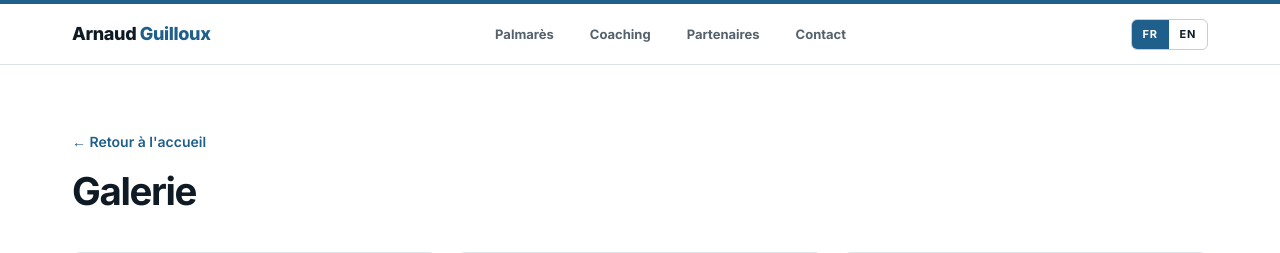
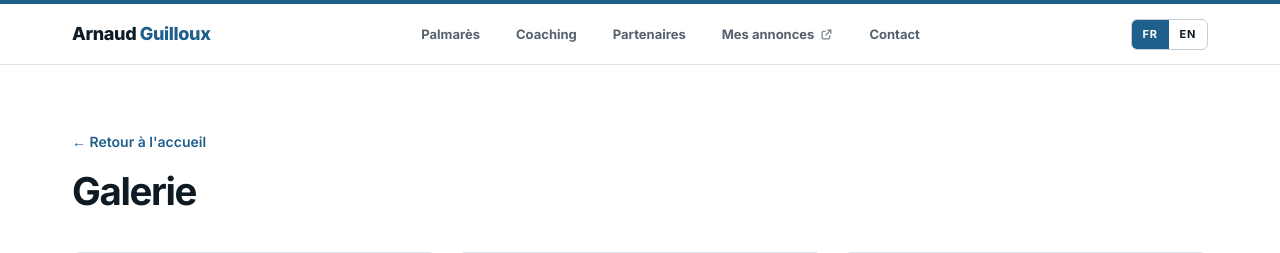
Before and after one commit to arnaudguilloux-web/site-arnaud-guilloux, a PHP site: page /galerie.php in a window 1280 px wide. Shown: the top 253 px of the page. Run offline with PHP 8.4, Linux system fonts and the light colour scheme.

Commit message:
Menu: entrée « Mes annonces » (lien externe Troc-Vélo FR/EN, réglable en admin) avec picto nouvel onglet
Co-Authored-By: Claude Sonnet 5.5 <noreply@anthropic.com>
Claude-Session: https://claude.ai/code/session_0197ajPqd3WGEmMor7rfkrca

```diff
--- a/admin/index.php
+++ b/admin/index.php
@@ -113,6 +113,8 @@ $SCHEMA = [
         'facebook'      => ['Facebook (https://…)', 'url'],
         'x'             => ['X / Twitter (https://…)', 'url'],
         'linkedin'      => ['LinkedIn (https://…)', 'url'],
+        'ads_url_fr'    => ['Menu « Mes annonces » : lien en français (https://…)', 'url'],
+        'ads_url_en'    => ['Menu « My listings » : lien en anglais (https://…)', 'url'],
         'siret'         => ['SIRET (mentions légales)', 'text'],
     ]],
 ];
--- a/assets/style.css
+++ b/assets/style.css
@@ -55,6 +55,8 @@ section { padding-block: clamp(36px, 4.5vw, 56px); }
 .nav a { position: relative; display: flex; align-items: center; font-size: 13px; font-weight: 700; color: var(--text-2); text-decoration: none; white-space: nowrap; padding: 10px clamp(10px, 1.4vw, 16px); transition: color .18s, background-color .18s; }
 .nav a::after { content: ""; position: absolute; left: 0; right: 0; bottom: 0; height: 2px; background: var(--accent); transform: scaleX(0); transition: transform .18s; }
 .nav a:hover, .nav a:focus-visible, .nav a.on { color: var(--ink); background: var(--soft); }
+.nav .ext { margin-left: 6px; color: var(--text-3); transition: color .18s; }
+.nav a:hover .ext, .nav a:focus-visible .ext { color: var(--accent); }
 .nav a:hover::after, .nav a:focus-visible::after, .nav a.on::after { transform: scaleX(1); }
 .lang { display: flex; border: 1px solid var(--line-strong); border-radius: var(--r-sm); overflow: hidden; }
 .lang a { font: 700 11px/1 var(--sans); letter-spacing: .06em; text-decoration: none; color: var(--ink); padding: 9px 11px; }
--- a/coaching.php
+++ b/coaching.php
@@ -37,7 +37,7 @@ $T = [
 <link rel="preconnect" href="https://fonts.googleapis.com">
 <link rel="preconnect" href="https://fonts.gstatic.com" crossorigin>
 <link href="https://fonts.googleapis.com/css2?family=Inter:wght@400;500;600;700;800&display=swap" rel="stylesheet">
-<link rel="stylesheet" href="<?= e($base) ?>assets/style.css?v=52">
+<link rel="stylesheet" href="<?= e($base) ?>assets/style.css?v=53">
 </head>
 <body>
 <?= site_header($lang, $home, $self, $c, 'coaching') ?>
--- a/data/content.default.json
+++ b/data/content.default.json
@@ -5,6 +5,8 @@
     "instagram": "https://www.instagram.com/arnaudguilloux/",
     "strava": "https://www.strava.com/pros/563273",
     "linkedin": "",
+    "ads_url_fr": "https://www.troc-velo.com/fr-fr",
+    "ads_url_en": "https://www.troc-velo.com/en",
     "siret": "",
     "facebook": "https://www.facebook.com/arnaudguillouxtriathlete",
     "x": "https://twitter.com/arnaud_guillx"
--- a/galerie.php
+++ b/galerie.php
@@ -35,7 +35,7 @@ $T = [
 <link rel="preconnect" href="https://fonts.googleapis.com">
 <link rel="preconnect" href="https://fonts.gstatic.com" crossorigin>
 <link href="https://fonts.googleapis.com/css2?family=Inter:wght@400;500;600;700;800&display=swap" rel="stylesheet">
-<link rel="stylesheet" href="<?= e($base) ?>assets/style.css?v=52">
+<link rel="stylesheet" href="<?= e($base) ?>assets/style.css?v=53">
 </head>
 <body>
 <?= site_header($lang, $home, $self, $c, '') ?>
--- a/index.php
+++ b/index.php
@@ -191,7 +191,7 @@ $n = 0; // numérotation des sections
 <link rel="preconnect" href="https://fonts.googleapis.com">
 <link rel="preconnect" href="https://fonts.gstatic.com" crossorigin>
 <link href="https://fonts.googleapis.com/css2?family=Inter:wght@400;500;600;700;800&display=swap" rel="stylesheet">
-<link rel="stylesheet" href="<?= e($base) ?>assets/style.css?v=52">
+<link rel="stylesheet" href="<?= e($base) ?>assets/style.css?v=53">
 <script type="application/ld+json"><?= json_encode($jsonLd, JSON_UNESCAPED_UNICODE | JSON_UNESCAPED_SLASHES | JSON_HEX_TAG) ?></script>
 </head>
 <body>
--- a/lib_view.php
+++ b/lib_view.php
@@ -159,8 +159,14 @@ function has_upcoming(array $c): bool
 function site_header(string $lang, array $home, array $self, array $c, string $current = '', bool $onHome = false): string
 {
     $labels = $lang === 'en'
-        ? ['palmares' => 'Results', 'coaching' => 'Coaching', 'partenaires' => 'Partners', 'calendrier' => 'Calendar', 'contact' => 'Contact']
-        : ['palmares' => 'Palmarès', 'coaching' => 'Coaching', 'partenaires' => 'Partenaires', 'calendrier' => 'Calendrier', 'contact' => 'Contact'];
+        ? ['palmares' => 'Results', 'coaching' => 'Coaching', 'partenaires' => 'Partners', 'calendrier' => 'Calendar', 'annonces' => 'My listings', 'contact' => 'Contact']
+        : ['palmares' => 'Palmarès', 'coaching' => 'Coaching', 'partenaires' => 'Partenaires', 'calendrier' => 'Calendrier', 'annonces' => 'Mes annonces', 'contact' => 'Contact'];
+    /* Lien externe « Mes annonces » : réglable dans l'admin (Réglages), sinon page d'accueil Troc-Vélo. */
+    $set     = $c['settings'] ?? [];
+    $adsUrl  = trim((string) ($set['ads_url_' . $lang] ?? ''));
+    if (!preg_match('#^https?://#i', $adsUrl)) {
+        $adsUrl = $lang === 'en' ? 'https://www.troc-velo.com/en' : 'https://www.troc-velo.com/fr-fr';
+    }
     if (!has_upcoming($c)) {
         unset($labels['calendrier']);
     }
@@ -172,6 +178,11 @@ function site_header(string $lang, array $home, array $self, array $c, string $c
     $h .= '<a class="brand" href="' . e($home[$lang]) . '">Arnaud <strong>Guilloux</strong></a>';
     $h .= '<nav class="nav" aria-label="Sections">';
     foreach ($labels as $id => $label) {
+        if ($id === 'annonces') {
+            $tip = $label . ($lang === 'en' ? ' — opens in a new tab' : ' — nouvel onglet');
+            $h  .= '<a href="' . e($adsUrl) . '" target="_blank" rel="noopener noreferrer" aria-label="' . e($tip) . '">' . e($label) . ext_icon_svg() . '</a>';
+            continue;
+        }
         if ($id === 'coaching' || ($id === 'palmares' && $current === 'palmares')) {
             $href = $base . $pages[$id] . $suffix;
         } else {
--- a/palmares.php
+++ b/palmares.php
@@ -34,7 +34,7 @@ $T = [
 <link rel="preconnect" href="https://fonts.googleapis.com">
 <link rel="preconnect" href="https://fonts.gstatic.com" crossorigin>
 <link href="https://fonts.googleapis.com/css2?family=Inter:wght@400;500;600;700;800&display=swap" rel="stylesheet">
-<link rel="stylesheet" href="<?= e($base) ?>assets/style.css?v=52">
+<link rel="stylesheet" href="<?= e($base) ?>assets/style.css?v=53">
 </head>
 <body>
 <?= site_header($lang, $home, $self, $c, 'palmares') ?>
```
